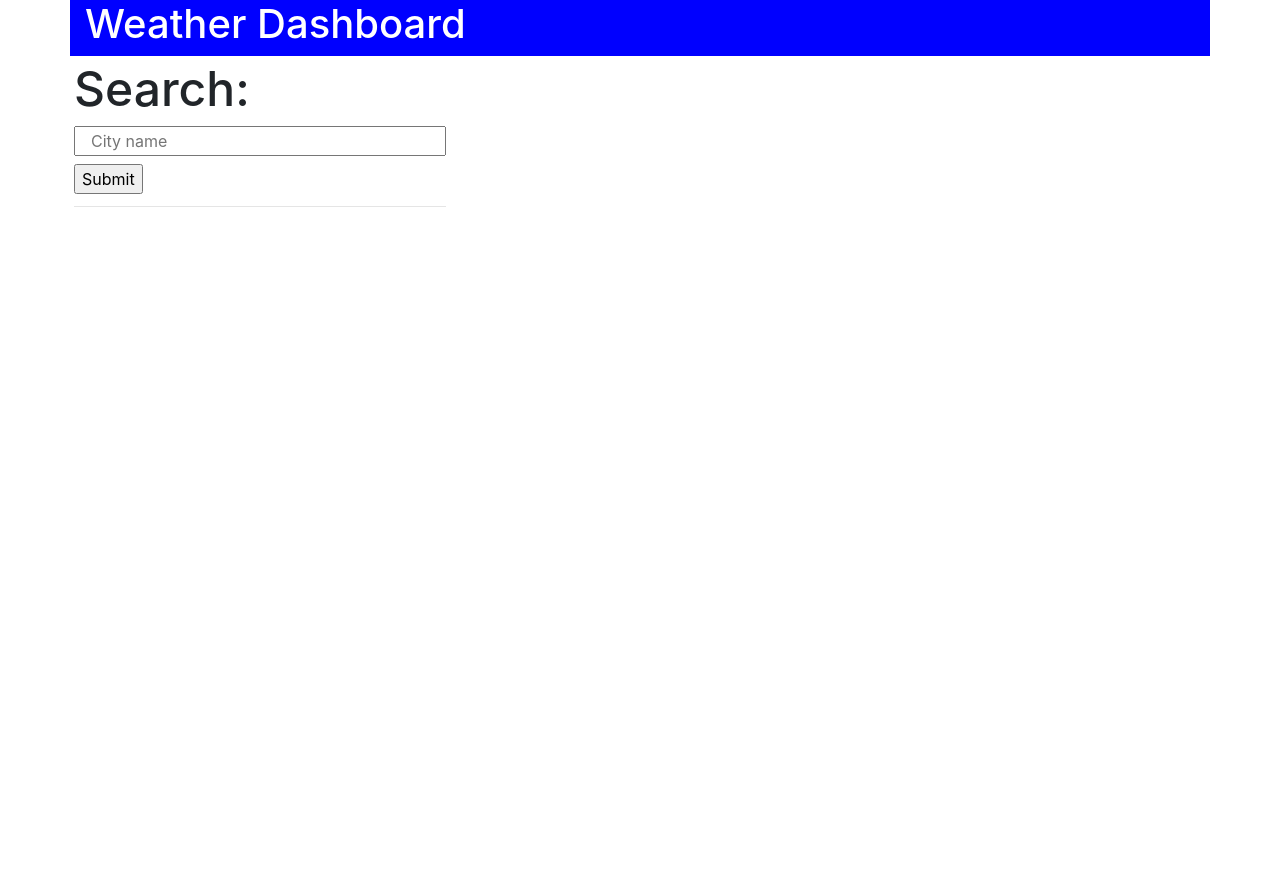
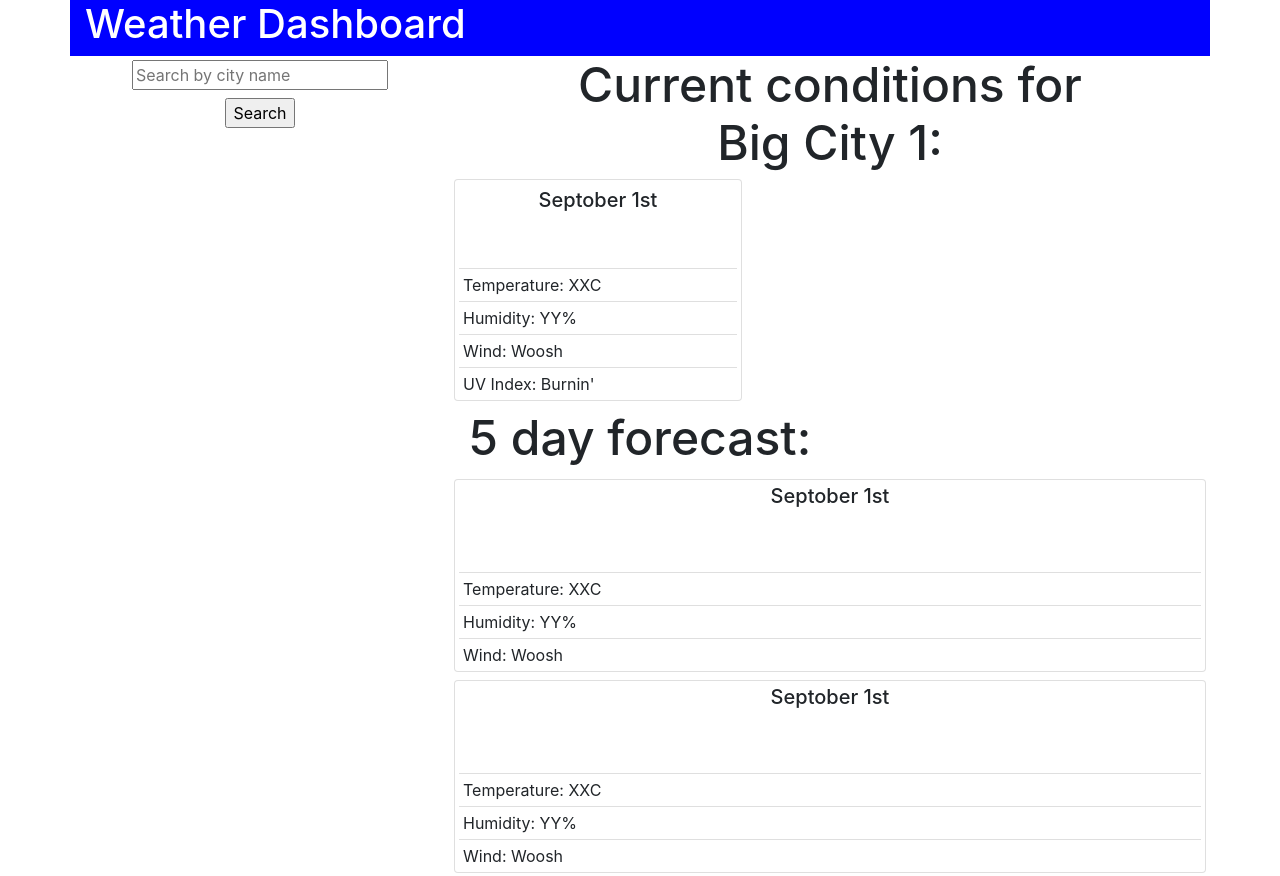
Before and after one commit to Gordon-Magill/weather_dashboard, a plain HTML site: page index.html in a window 1280 px wide. Shown: the top 876 px of the page. Before the commit the page ends 800 px from the top, so only its background shows below. Drawn offline with nearby package versions, Linux system fonts and the light colour scheme.

Commit message:
Improved styling of submit button and field

```diff
--- a/assets/style/style.css
+++ b/assets/style/style.css
@@ -23,13 +23,13 @@ main h2 {
 
 
 
-#currentConditionsContainer {
+/* #currentConditionsContainer {
     display: none;
 }
 
 #forecastConditionsContainer {
     display: none;
-}
+} */
 
 .vlow-UVI{
     background-color: var(--backgroundColor);
--- a/index.html
+++ b/index.html
@@ -30,10 +30,10 @@
     <section class="row">
 
       <!-- Section for search bar and saved cities on the left -->
-      <section class="col-4 flex-column justify-content-center align-items-center px-1" id="leftBarContainer">
-        <h2 class="my-1">Search:</h2>
-        <input type="text" placeholder="City name" class="col-12 my-1" id="formSearchCities">
-        <input type="submit" id="btnSearchCities" class="my-1">
+      <section class="col-4 d-flex flex-column align-items-center px-1" id="leftBarContainer">
+
+        <input type="text" placeholder="Search by city name" class="my-1" id="formSearchCities">
+        <input type="submit" id="btnSearchCities" class="my-1" value="Search">
         <hr class="my-2">
 
       </section>
```
